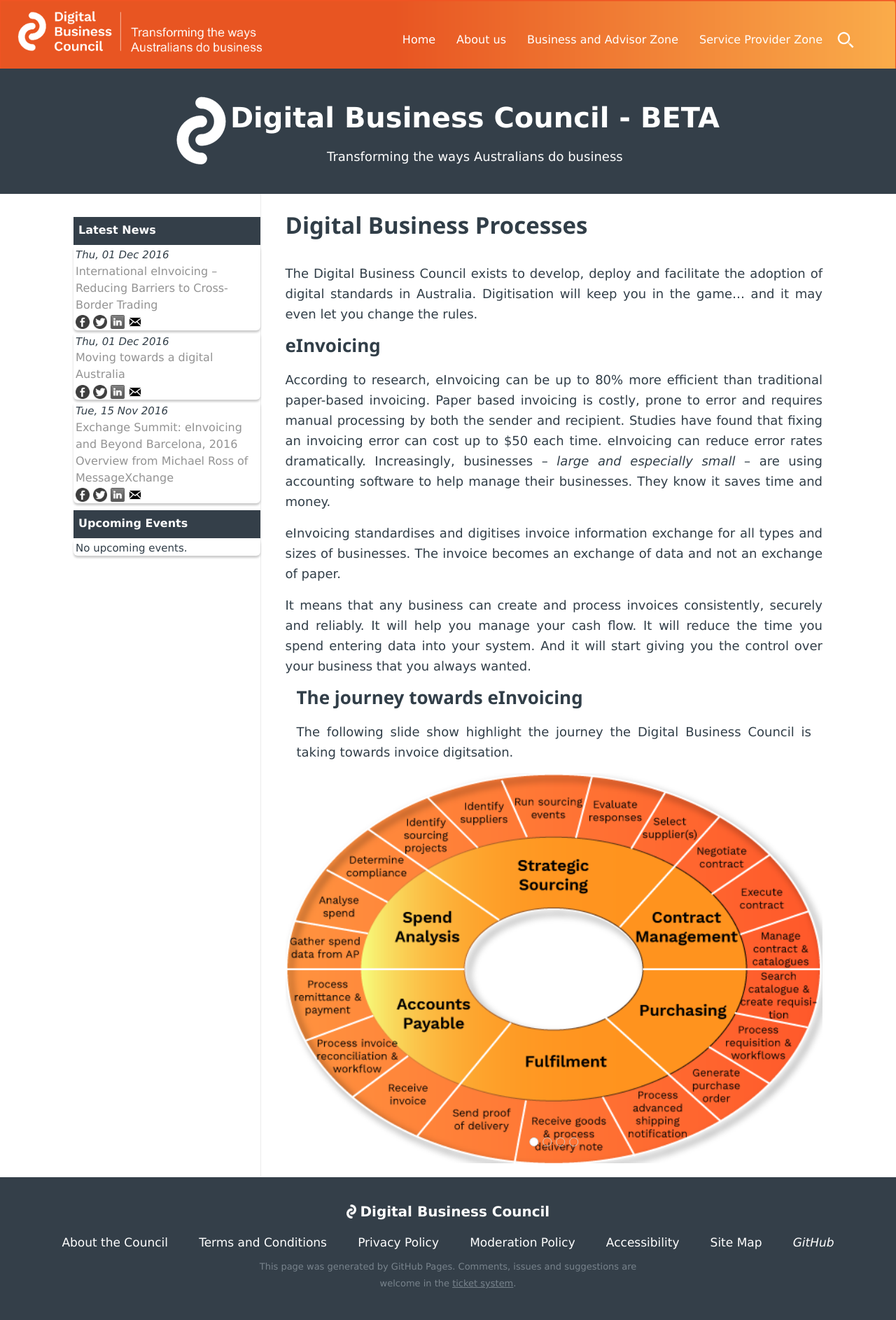
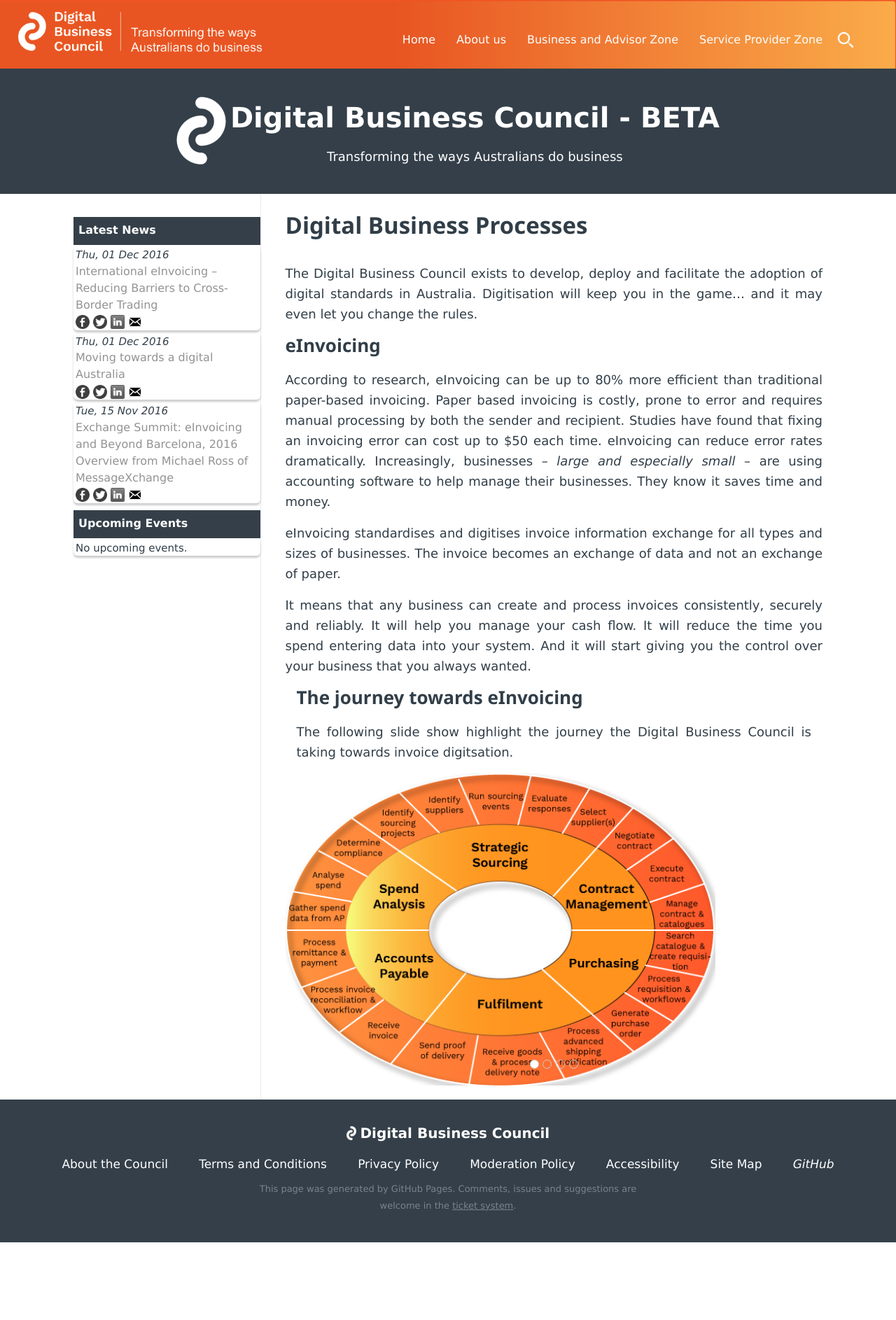
Before and after one commit to Digital-Business-Council/Digital-Business-Council.github.io, a Jekyll site: the page built from pages/business-zone/business-processes.md, in a window 1280 px wide. Shown: the whole page at 70% size. Built offline with Jekyll 4.4.1, drawn with Linux system fonts in a browser that asks for light colours; nearby versions of some CDN libraries; library files that are not in the unit come from our copies; after the commit the page ends 1775 px from its top, so only the background shows below that.

Commit message:
Update business-processes.md

```diff
--- a/pages/business-zone/business-processes.md
+++ b/pages/business-zone/business-processes.md
@@ -33,11 +33,11 @@
 </div>
 
 <div class="w3-content w3-display-container" style="max-width:800px">
-  <img class="mySlides" src="{{site.url | absolute}}/images/StratSourcing.png" style="width:100%">
-  <img class="mySlides" src="{{site.url | absolute}}/images/einvoicing-current-state.png" style="width:100%">
-  <img class="mySlides" src="img_mountains_wide.jpg" style="width:100%">
+  <img class="mySlides" src="{{site.url | absolute}}/images/StratSourcing.png" style="width:80%">
+  <img class="mySlides" src="{{site.url | absolute}}/images/einvoicing-current-state.png" style="width:80%">
+  <img class="mySlides" src="img_mountains_wide.jpg" style="width:80%">
 
-  <div class="w3-center w3-section w3-large w3-text-white w3-display-bottommiddle" style="width:100%">
+  <div class="w3-center w3-section w3-large w3-text-white w3-display-bottommiddle" style="width:80%">
     <div class="w3-left w3-padding-left w3-hover-text-khaki" onclick="plusDivs(-1)">&#10094;</div>
     <div class="w3-right w3-padding-right w3-hover-text-khaki" onclick="plusDivs(1)">&#10095;</div>
     <span class="w3-badge demo w3-border w3-transparent w3-hover-white" onclick="currentDiv(1)"></span>
```
